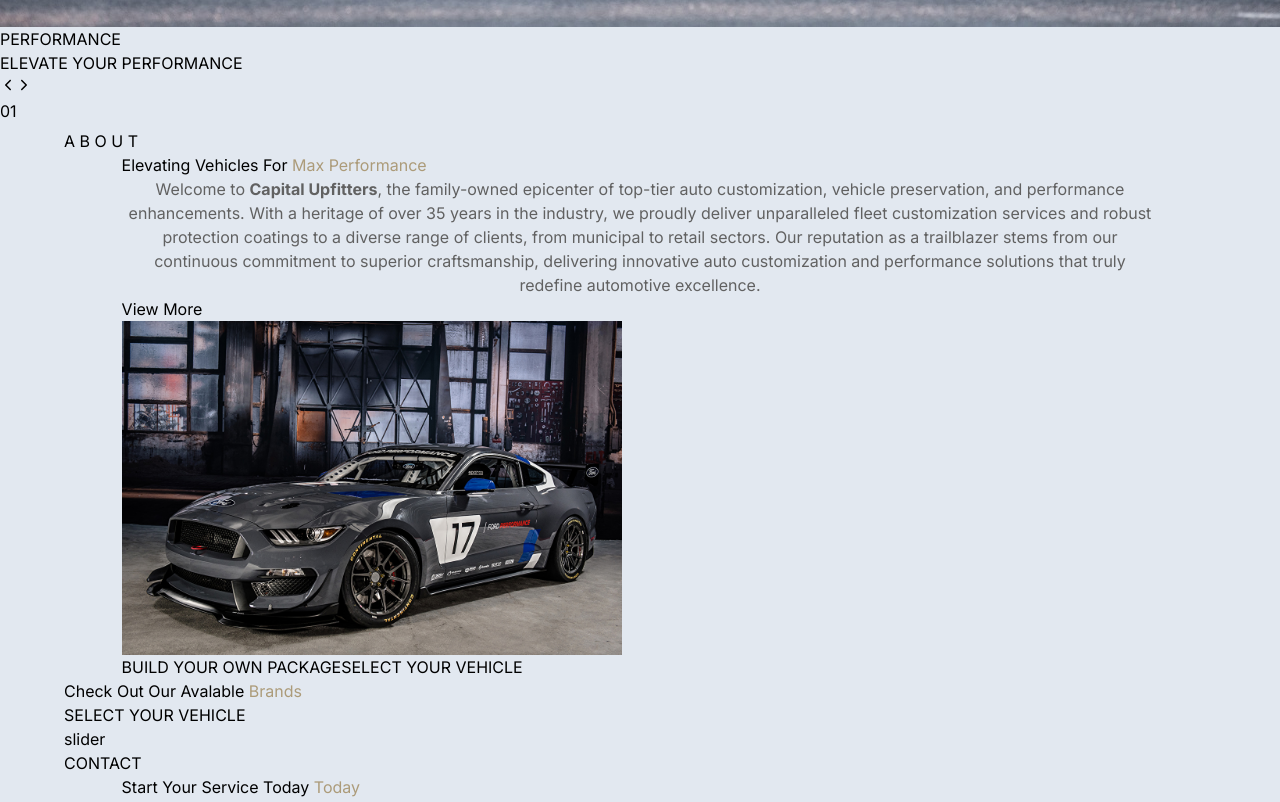
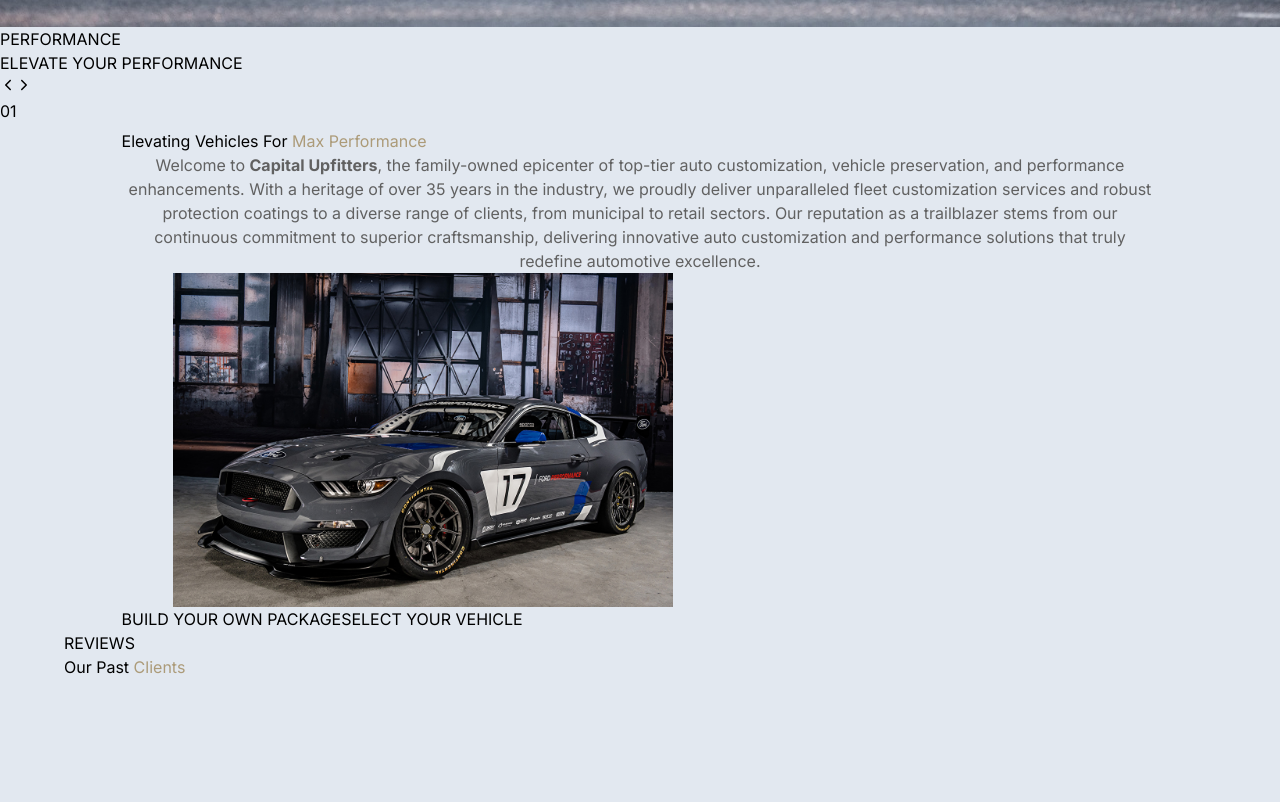
Before and after one commit to dontsul/auto-app, a Next.js app: page / in a window 1280 px wide. Shown: the part 4218-5020 px from the top of the page. Built offline with nearby package versions, Linux system fonts and the light colour scheme.

Commit message:
Fix_style_nevComponent_PagesFix

```diff
--- a/app/about/page.tsx
+++ b/app/about/page.tsx
@@ -1,4 +1,3 @@
-import {AboutSection} from "@/components/aboutSection/AboutSection";
 import React from "react";
 import {AboutPages} from "@/components/aboutPages/AboutPages";
 
--- a/app/page.tsx
+++ b/app/page.tsx
@@ -10,8 +10,6 @@
     <div>
       <Sliders />
       <AboutSection />
-      <Brands />
-      <Contacts />
       <Reviews />
     </div>
   )
--- a/components/aboutPages/textAboutPages/TextAboutPages.tsx
+++ b/components/aboutPages/textAboutPages/TextAboutPages.tsx
@@ -7,10 +7,6 @@
             <div className=" z-10 p-5 flex order-2 lg:order-1   items-center justify-center px-10 md:px-10  transition-transform duration-300">
 
                 <div className="text-center relative z-20">
-                    <h3 className="text-center relative z-20">
-                        <ElevatingText mainText={"Elevating Vehicles For  "} subText={"Max Performance"} />
-
-                    </h3>
                     <p className="leading-6 py-7 text-[16px]  mb-2  " style={{ color: '#616161',display: 'inline-block', width: '100%', textAlign: 'center' }}>
                         Welcome to <strong>Capital Upfitters</strong>, the family-owned epicenter of top-tier auto customization,
                         vehicle preservation, and performance enhancements. With a heritage of over 35 years in the industry,
--- a/components/aboutSection/AboutSection.tsx
+++ b/components/aboutSection/AboutSection.tsx
@@ -4,44 +4,16 @@
 import {Build} from "@/components/aboutSection/Build";
 import {ImagesAbout} from "@/components/aboutSection/ImagesAbout";
 import {TextAbout} from "@/components/aboutSection/TextAbout";
+import ElevatingText from "@/components/title/ElevatingText";
 
 export function AboutSection (){
-    const [showText, setShowText] = useState(true);
-
-
-    useEffect(() => {
-        const handleScroll = () => {
-            const scrollPosition = window.pageYOffset;
-            const triggerPosition = 700;
-            const triggerPositionBottom = 1600;
-
-
-            if (scrollPosition > triggerPosition && scrollPosition < triggerPositionBottom) {
-                setShowText(true);
-            } else {
-                setShowText(false);
-            }
-        };
-
-        window.addEventListener('scroll', handleScroll);
-
-        return () => {
-            window.removeEventListener('scroll', handleScroll);
-        };
-    }, []);
         return (
             <div className="relative container py-16">
-                <div className="fixed bottom-0 inset-x-0">
-                    <div
-                        className={`fixed bottom-0 inset-x-0 transition-opacity transition-height duration-[600ms] ${
-                            showText ? 'opacity-200 h-auto' : 'opacity-0 h-0'
-                        }`}
-                    >
-                        <TextBg text={"A B O U T"} />
-                    </div>
-                </div>
+
                 <div className="z-0 container overflow-hidden">
                     <div className="relative">
+                        <ElevatingText mainText={"Elevating Vehicles For  "} subText={"Max Performance"} />
+
                         <div className="grid grid-cols-1 lg:grid-cols-2 gap-6 relative">
                             <TextAbout />
                             <ImagesAbout />
--- a/components/aboutSection/ImagesAbout.tsx
+++ b/components/aboutSection/ImagesAbout.tsx
@@ -3,9 +3,9 @@
 import images from "../../public/2.png"
 export function ImagesAbout (){
     return(
-        <div className=" brightness-75 order-1 lg:order-2 p-10  justify-center relative">
+        <div className=" container brightness-75 order-1 lg:order-2  justify-center relative">
                 <Image
-                    className="rounded-2xl lg:rounded-2xl object-contain brightness-75"
+                    className="rounded-2xl lg:rounded-2xl  brightness-75"
                     width={500}
                     height={500}
                     src={images}
--- a/components/aboutSection/TextAbout.tsx
+++ b/components/aboutSection/TextAbout.tsx
@@ -2,14 +2,13 @@
 import React from "react";
 import ElevatingText from "@/components/title/ElevatingText";
 import Link from "next/link";
+import {Build} from "@/components/aboutSection/Build";
 
 export function TextAbout (){
     return (
         <div className=" z-10 p-5 flex order-2 lg:order-1   items-center justify-center px-10 md:px-10  transition-transform duration-300">
             <div className="text-center relative z-20">
-                <ElevatingText mainText={"Elevating Vehicles For  "} subText={"Max Performance"} />
-                <p className="leading-9 py-7 text-[16px] text-center mb-2  rounded-full " style={{color: '#616161',display: 'inline-block', width: '100%', textAlign: 'center' }}>
-
+                <p className="leading-6 py-7 text-[16px] text-center mb-2  rounded-full " style={{color: '#616161',display: 'inline-block', width: '100%', textAlign: 'center' }}>
                     Welcome to <strong>Capital Upfitters</strong>, the family-owned epicenter of top-tier auto customization,
                     vehicle preservation, and performance enhancements. With a heritage of over 35 years in the industry,
                     we proudly deliver unparalleled fleet customization services and robust protection coatings
@@ -19,11 +18,7 @@
                     and performance solutions that truly redefine automotive excellence.
                 </p>
 
-                <Link href={`/about`}>
-                    <button className="w-fit font-bold rounded-none border-[1px] border-[#000] px-6 py-3 text-sm transition duration-300 ease-in-out hover:bg-black hover:text-white mt-4">
-                        View More
-                    </button>
-                </Link>
+
             </div>
         </div>
     );
--- a/components/brands/Brands.tsx
+++ b/components/brands/Brands.tsx
@@ -23,7 +23,6 @@
                     </div>
                     <div className="z-20 p-4 flex md:col-span-5 items-center justify-center px-4 md:px-10">
                         <SliderComponentMain />
-
                     </div>
                 </div>
             </div>
--- a/components/footer/Footer.tsx
+++ b/components/footer/Footer.tsx
@@ -1,7 +1,7 @@
 
 export const Footer = () => {
   return(
-      <footer className="text-[#B3B3B3] bg-zinc-800 text-center  dark:bg-neutral-600 dark:text-neutral-200 lg:text-left">
+      <footer className="relative text-[#B3B3B3] bg-zinc-800 text-center  dark:bg-neutral-600 dark:text-neutral-200 lg:text-left">
           <div
               className="flex items-center justify-center border-b-2 border-neutral-200 p-6 dark:border-neutral-500 lg:justify-between">
 
@@ -174,22 +174,22 @@
                           Location
                       </h6>
                       <p className="mb-4">
-                          <a href="#!" className=" dark:text-neutral-200"
+                          <a className="w-auto h-full text-base  hover:text-yellow-600 cursor-pointer line"
                           >Pricing</a
                           >
                       </p>
                       <p className="mb-4">
-                          <a href="#!" className=" dark:text-neutral-200"
+                          <a  className="w-auto h-full text-base  hover:text-yellow-600 cursor-pointer line"
                           >Settings</a
                           >
                       </p>
                       <p className="mb-4">
-                          <a href="#!" className=" dark:text-neutral-200"
+                          <a className="w-auto h-full text-base  hover:text-yellow-600 cursor-pointer line"
                           >Orders</a
                           >
                       </p>
                       <p>
-                          <a href="#!" className=" dark:text-neutral-200"
+                          <a  className="w-auto h-full text-base  hover:text-yellow-600 cursor-pointer line"
                           >Help</a
                           >
                       </p>
--- a/components/reviews/Reviews.tsx
+++ b/components/reviews/Reviews.tsx
@@ -5,40 +5,40 @@
 import ElevatingText from "@/components/title/ElevatingText";
 
 export const Reviews = () => {
-    // const [showText, setShowText] = useState(false);
-    //
-    // useEffect(() => {
-    //     const handleScroll = () => {
-    //         const scrollPosition = window.pageYOffset;
-    //         const triggerPosition = 2800;
-    //         const triggerPositionBottom = 4000
-    //
-    //
-    //         if (scrollPosition > triggerPosition && scrollPosition < triggerPositionBottom) {
-    //             setShowText(true);
-    //         } else {
-    //             setShowText(false);
-    //         }
-    //     };
-    //
-    //     window.addEventListener('scroll', handleScroll);
-    //
-    //     return () => {
-    //         window.removeEventListener('scroll', handleScroll);
-    //     };
-    // }, []);
+    const [showText, setShowText] = useState(false);
+
+    useEffect(() => {
+        const handleScroll = () => {
+            const scrollPosition = window.pageYOffset;
+            const triggerPosition = 2700;
+            const triggerPositionBottom = 4000
+
+
+            if (scrollPosition > triggerPosition && scrollPosition < triggerPositionBottom) {
+                setShowText(true);
+            } else {
+                setShowText(false);
+            }
+        };
+
+        window.addEventListener('scroll', handleScroll);
+
+        return () => {
+            window.removeEventListener('scroll', handleScroll);
+        };
+    }, []);
 
     return (
     <section className="container text-center">
-        {/*<div className="fixed bottom-0 inset-x-0">*/}
-        {/*    <div*/}
-        {/*        className={`fixed bottom-0 inset-x-0 transition-opacity transition-height duration-[600ms] ${*/}
-        {/*            showText ? 'opacity-300 h-auto' : 'opacity-0 h-0'*/}
-        {/*        }`}*/}
-        {/*    >*/}
-        {/*        <TextBg text={"REVIEWS"} />*/}
-        {/*    </div>*/}
-        {/*</div>*/}
+        <div className="fixed bottom-0 inset-x-0">
+            <div
+                className={`fixed bottom-0 inset-x-0 transition-opacity transition-height duration-[600ms] ${
+                    showText ? 'opacity-300 h-auto' : 'opacity-0 h-0'
+                }`}
+            >
+                <TextBg text={"REVIEWS"} />
+            </div>
+        </div>
         <ElevatingText key="brands" mainText={"Our Past  "} subText={"Clients"} />
         <ReviewsList />
     </section>
--- a/components/title/ElevatingText.tsx
+++ b/components/title/ElevatingText.tsx
@@ -7,7 +7,7 @@
 
 const ElevatingText: React.FC<ElevatingTextProps> = ({mainText, subText}) => {
     return (
-        <div className="relative">
+        <div className="relative p-10">
             <span className="text-3xl font-semibold md:my-3 md:text-4xl md:leading-[50px]" style={{ color: 'black' }}>
                 {mainText}
             </span>
```
Also changed, not shown: components/aboutPages/AboutPages.tsx (+4 -29 lines), components/aboutSection/Build.tsx (+4 -3 lines), 1 other file (tests, documents, lock files or other folders).
